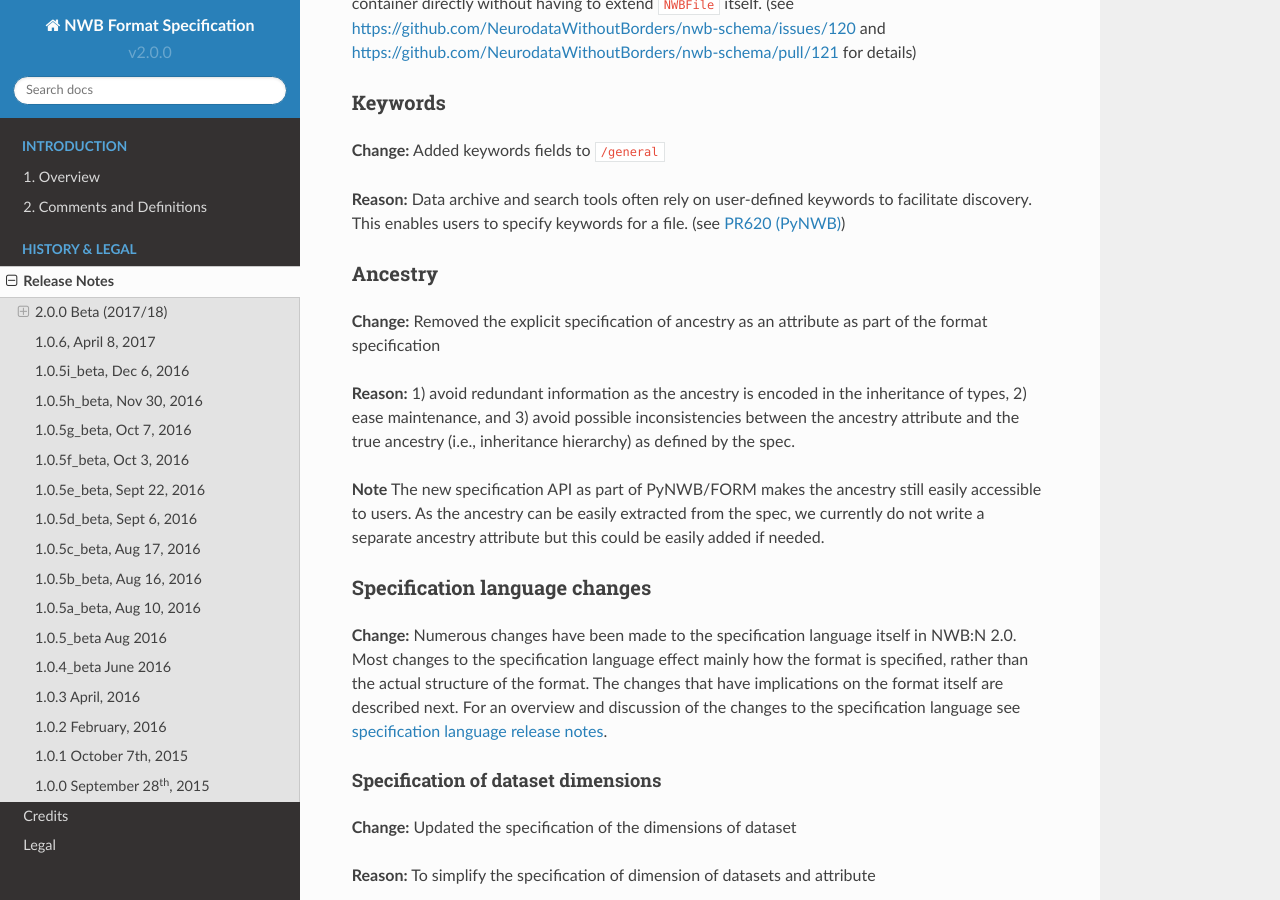
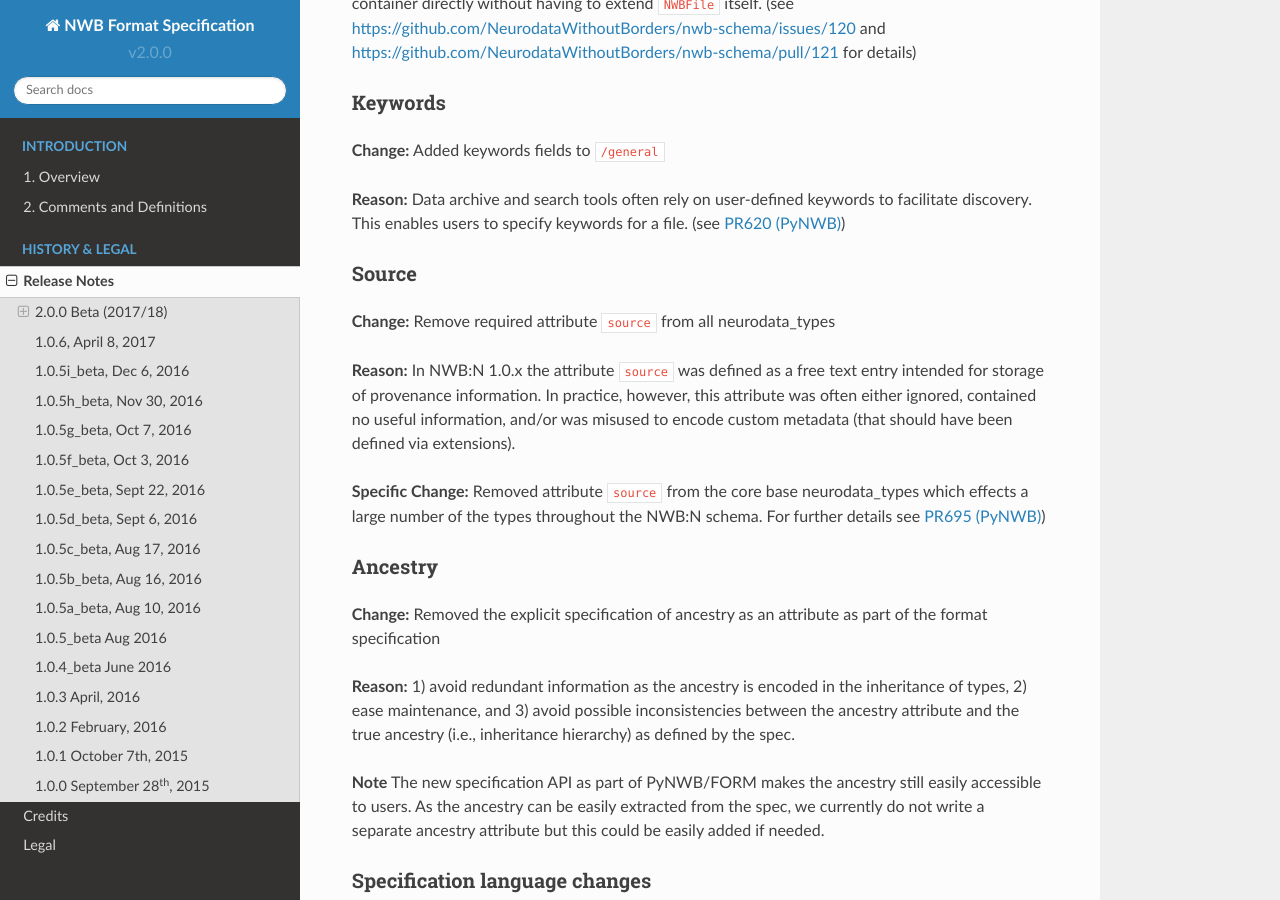
Before and after one commit to NeurodataWithoutBorders/nwb-schema, a Sphinx documentation site: the page built from docs/format/source/format_release_notes.rst, in a window 1280 px wide and 900 px high, scrolled down 10941 px. Built offline with Sphinx 7.4.7 and the Read the Docs theme 2.0.0, drawn with Linux system fonts in a browser that asks for light colours.

Commit message:
Describe removal of source attribute. Fix #200

```diff
--- a/docs/format/source/format_release_notes.rst
+++ b/docs/format/source/format_release_notes.rst
@@ -471,6 +471,21 @@ Keywords
 **Reason:** Data archive and search tools often rely on user-defined keywords to facilitate discovery. This
 enables users to specify keywords for a file. (see `PR620 (PyNWB) <https://github.com/NeurodataWithoutBorders/pynwb/pull/620>`_)
 
+Source
+^^^^^^
+
+**Change:** Remove required attribute ``source`` from all neurodata_types
+
+**Reason:** In NWB:N 1.0.x the attribute ``source`` was defined as a free text entry
+intended for storage of provenance information. In practice, however, this
+attribute was often either ignored, contained no useful information, and/or
+was misused to encode custom metadata (that should have been defined via extensions).
+
+**Specific Change:** Removed attribute ``source`` from the core base neurodata_types
+which effects a large number of the types throughout the NWB:N schema. For further
+details see `PR695 (PyNWB) <https://github.com/NeurodataWithoutBorders/pynwb/pull/695>`_)
+
+
 Ancestry
 ^^^^^^^^
 
```
